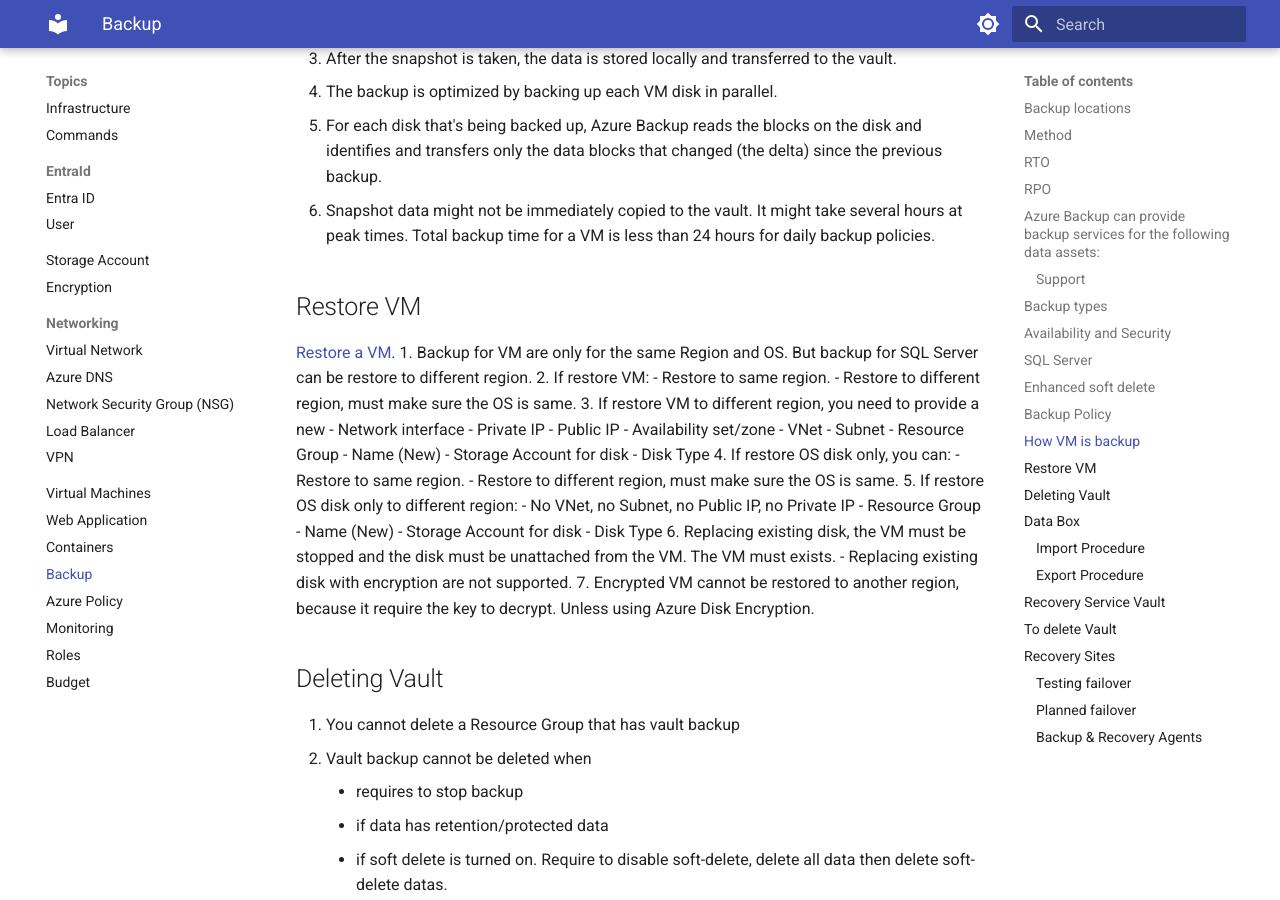
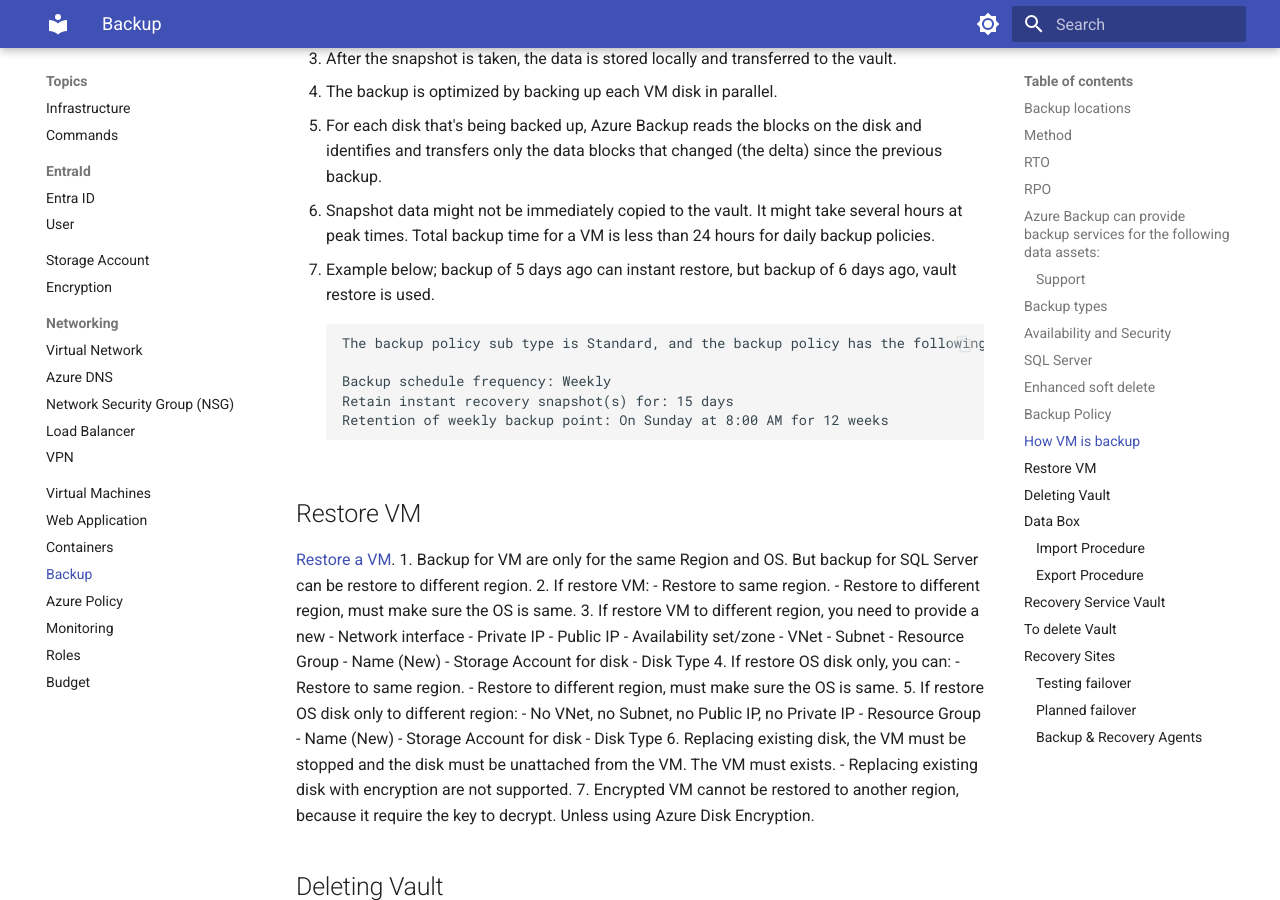
Before and after one commit to yoonghan/AZ-104-Azure-Administrator-Associate, an MkDocs documentation site: the page built from docs/Backup.md, in a window 1280 px wide and 900 px high, scrolled down 5649 px. Built offline with MkDocs 1.6.1 and Material for MkDocs 9.7.7, drawn with Linux system fonts in a browser that asks for light colours.

Commit message:
Update docs

````diff
--- a/docs/Backup.md
+++ b/docs/Backup.md
@@ -95,6 +95,15 @@
 4. The backup is optimized by backing up each VM disk in parallel.
 5. For each disk that's being backed up, Azure Backup reads the blocks on the disk and identifies and transfers only the data blocks that changed (the delta) since the previous backup.
 6. Snapshot data might not be immediately copied to the vault. It might take several hours at peak times. Total backup time for a VM is less than 24 hours for daily backup policies.
+7. Example below; backup of 5 days ago can instant restore, but backup of 6 days ago, vault restore is used.
+```
+The backup policy sub type is Standard, and the backup policy has the following configurations:
+
+Backup schedule frequency: Weekly
+Retain instant recovery snapshot(s) for: 15 days
+Retention of weekly backup point: On Sunday at 8:00 AM for 12 weeks
+```
+
 
 ## Restore VM
 [Restore a VM](https://learn.microsoft.com/en-us/azure/backup/backup-azure-arm-restore-vms).
````
Also changed, not shown: docs/Network-Security-Group.md (+1 -1 lines), docs/Roles.md (+1 -1 lines), docs/Storage-Account.md (+4 -0 lines), docs/Virtual-Machines.md (+2 -0 lines).
